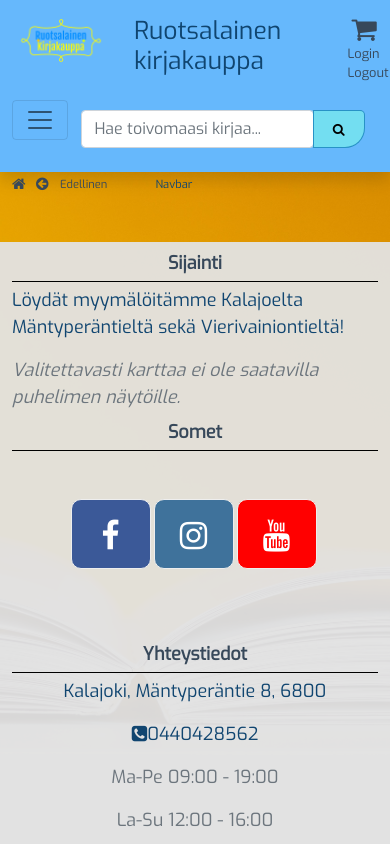
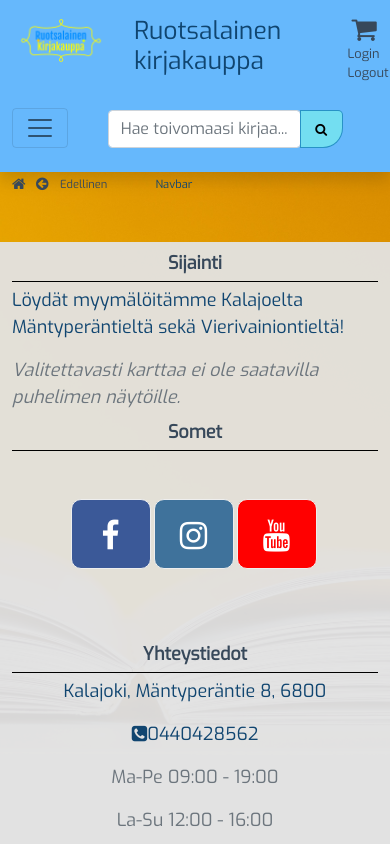
Before and after one commit to n0laja00/kirjakauppa, a React (Create React App) app: page /Navbar in a window 390 px wide. Shown: the top 844 px of the page. Built offline with nearby package versions, Linux system fonts and the light colour scheme.

Commit message:
navbarin responsiivisuus korjattu

```diff
--- a/src/Navbar.js
+++ b/src/Navbar.js
@@ -23,17 +23,22 @@ export default function Navbar() {
     // }, [])
 
     return (
-        <div className="row m-0 p-0">
-
-            <nav className="navbar navbar-expand-lg navbar-light col-sm">
-
+        <div className="row">
+            <nav className="d-flex align-items-end navbar navbar-expand-lg navbar-light">
                 {/* <a className="navbar-brand" href="#">Navbar</a> */}
-            <button className="navbar-toggler" type="button" data-bs-toggle="collapse" data-bs-target="#navbarNavDropdown" aria-controls="navbarNavDropdown" aria-expanded="false" aria-label="Toggle navigation">
+                <button className="navbar-toggler col-auto"
+                    type="button"
+                    data-bs-toggle="collapse"
+                    data-bs-target="#navbarNavDropdown"
+                    aria-controls="navbarNavDropdown"
+                    aria-expanded="false"
+                    aria-label="Toggle navigation">
                     <span className="navbar-toggler-icon"></span>
                 </button>
+                {/* tyhjä col-1, että navigoinnin ikonit pysyy keskellä */}
+                <div className="col-1"></div>
                 <div className="collapse navbar-collapse row" id="navbarNavDropdown">
-                <div className="col-2 d-none d-lg-block"></div>
-                <ul className="navbar-nav navbar col-1 col-sm-2 col-lg-8 pe-0">
+                    <ul className="navbar-nav navbar col-1 col-sm-2 col-lg-12 ">
                         <li key={"Kaikki kirjat"} className="nav-item border-xs-bottom border-lg-bottom-0 border-md-right border-lg-right-0 mb-2 mb-lg-0">
                             <Link className="link"
                                 to={{
@@ -192,6 +197,8 @@ export default function Navbar() {
                         </li>
                     </ul>
                 </div>
+                {/* tyhjä col-1, että navigoinnin ikonit pysyy keskellä */}
+                <div className="d-none d-lg-block col"></div>
                 <div className="d-block d-lg-none col justify-content-center">
                     <SearchBar />
                 </div>
--- a/src/Reviews.js
+++ b/src/Reviews.js
@@ -7,7 +7,6 @@ export default function Reviews() {
     const URL = 'http://localhost/kirjakauppa/';
     const params = useParams();
     const id = params.id;
-
 
     const [submit, setSubmit] = useState(false);
     const [review, setReview] = useState([]);
@@ -53,7 +52,6 @@ export default function Reviews() {
                 arvosana: rating
             })
         })
-            .then((res) => res.json(res))
             .then((res) => {
                 setSubmit(!submit);
                 setName('');
@@ -75,7 +73,6 @@ export default function Reviews() {
             <>
                 {/* arvostelujen map komponentti */}
                 <Reviewsmap review={review} />
-
                 <form onSubmit={saveReview} method="POST">
                     <div className="row  mx-3 mt-5 p-4 bottomBg customBorder">
                         <div className="col-sm-6">
```
Lines whose indentation alone changed are shown as unchanged.
